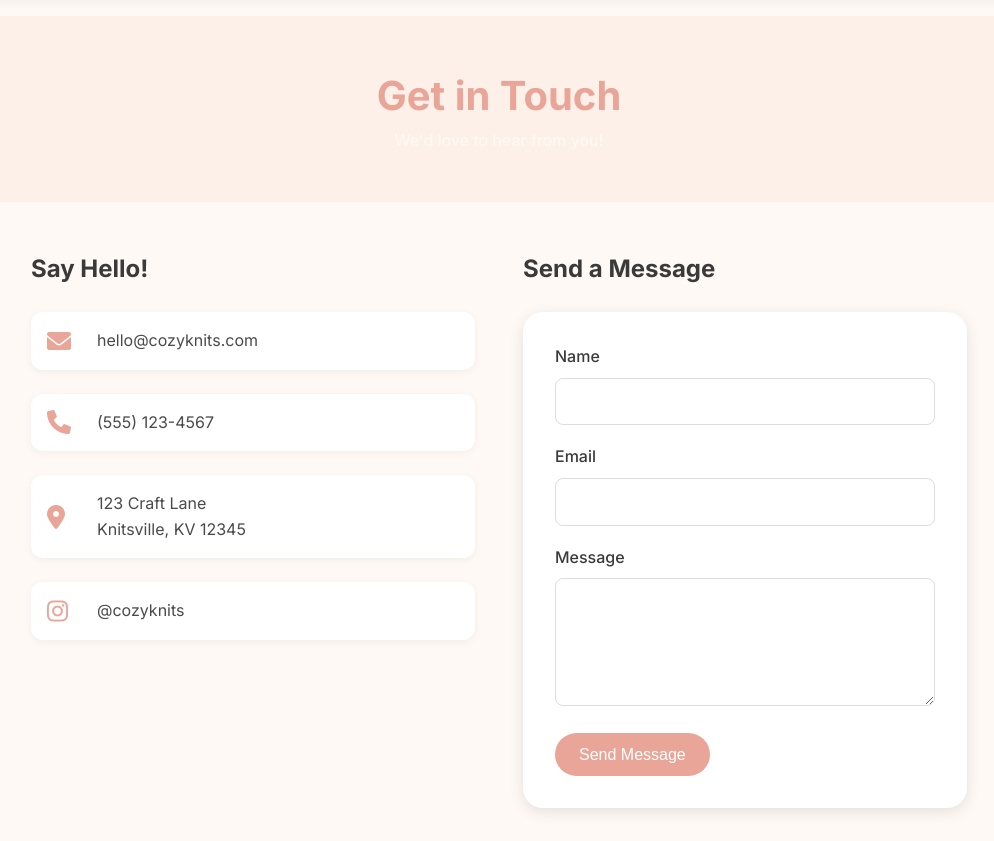
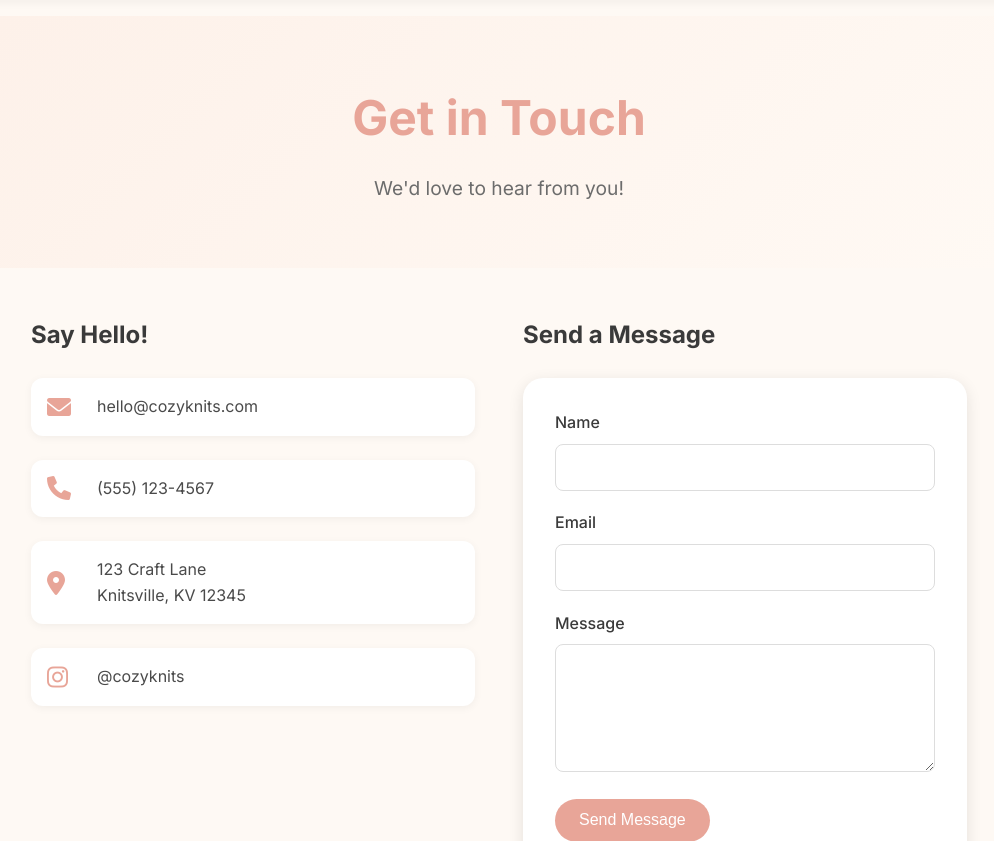
Before and after one commit to AleksaJov5/WunLuv, a Flask app: page /contact in a window 1280 px wide. Shown: the part 72-913 px from the top of the page, without its empty margins (141-1135 px from the left). Run offline with Flask 3, Linux system fonts and the light colour scheme.

Commit message:
test auto-deploy

```diff
--- a/templates/contact.html
+++ b/templates/contact.html
@@ -5,16 +5,6 @@
 
 {% block extra_css %}
 <style>
-        .contact-hero {
-                background-color: #fdf0e8;
-                text-align: center;
-                padding: 3rem 2rem;
-        }
-
-        .contact-hero h1 {
-                font-size: 2.5rem;
-                color: #e8a598;
-        }
 
         .contact-container {
                 max-width: 1000px;
@@ -29,6 +19,24 @@
         .contact-form-section h2 {
                 margin-bottom: 1.5rem;
                 color: #3a3a3a;
+        }
+        .contact-hero {
+                background: linear-gradient(135deg, #fdf0e8 0%, #fffaf5 100%);
+                text-align: center;
+                padding: 4rem 2rem;
+        }
+
+        .contact-hero h1 {
+                font-size: 3rem;
+                color: #e8a598;
+                margin-bottom: 1rem;
+        }
+
+        .contact-hero p {
+                font-size: 1.2rem;
+                color: #6c6c6c;
+                max-width: 600px;
+                margin: 0 auto;
         }
 
         .info-item {
```
